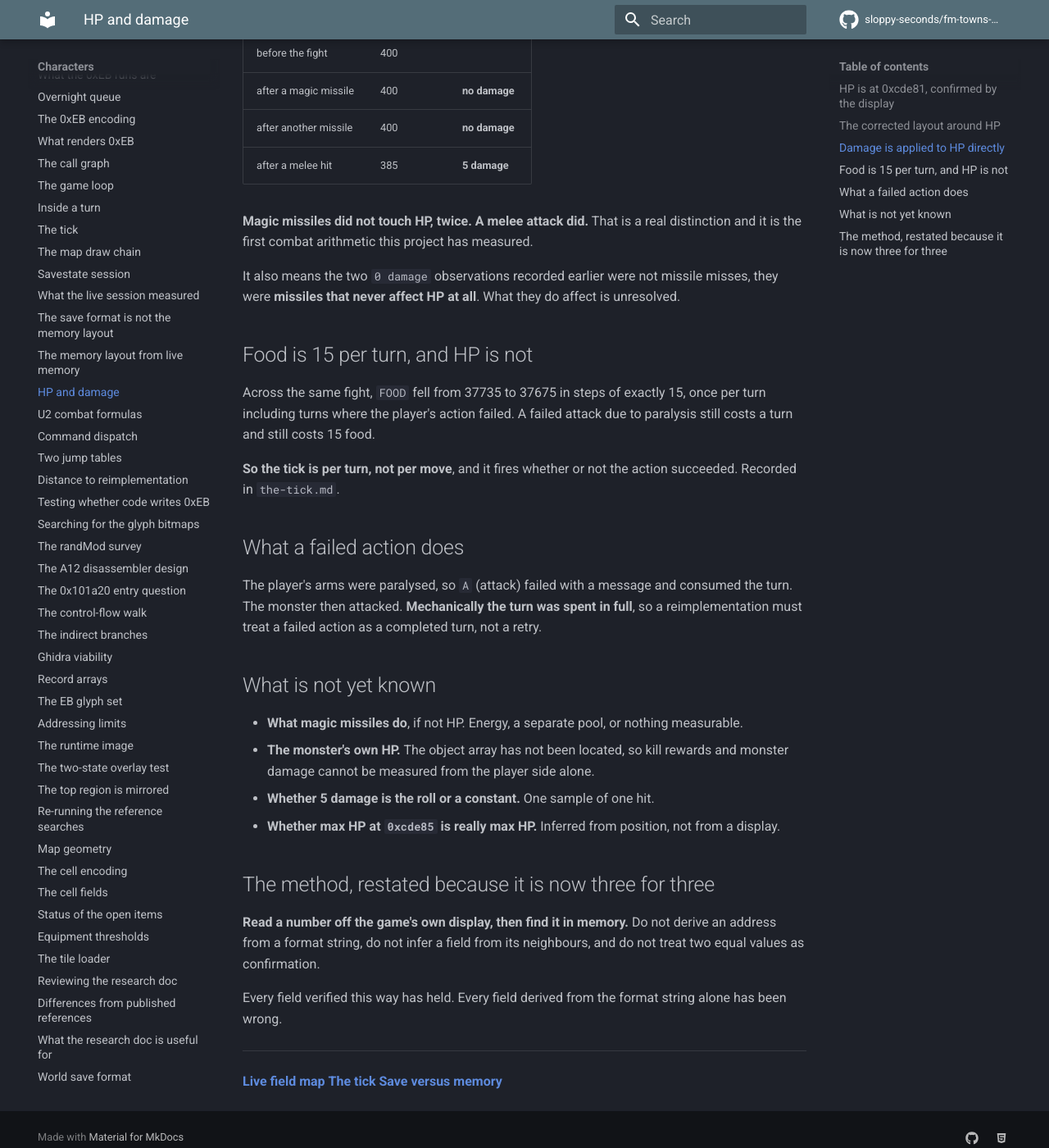
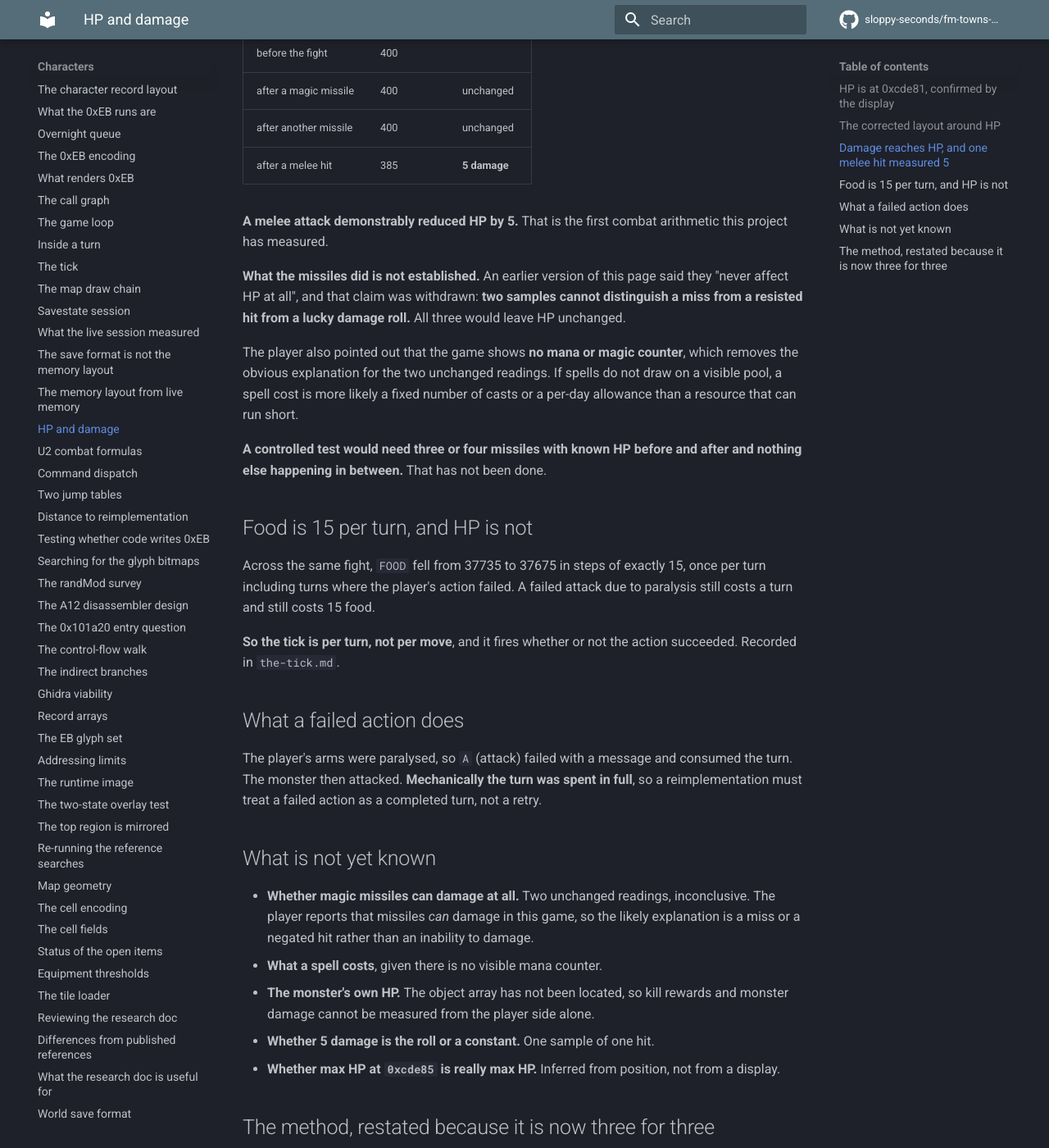
Before and after one commit to sloppy-seconds/fm-towns-ultima, an MkDocs documentation site: the page built from docs/hp-and-damage.md, in a window 1280 px wide and 1400 px high, scrolled down 1165 px. Shown: the whole window at 82% size. Built offline with MkDocs 1.6.1 and Material for MkDocs 9.7.7, drawn with Linux system fonts in a browser that asks for light colours; comment, search, counter and statistics services are not loaded; some of the changed text lies outside the part shown.

Commit message:
Withdraw a claim two samples could not support
I wrote that magic missiles "never affect HP at all". That was an overclaim from two observations, and the
player corrected it: missiles can damage in this game, so the likely explanation is a miss or a negated hit,
not an inability to damage.

Two unchanged HP readings cannot distinguish a miss from a resisted hit from a lucky damage roll. All three
look identical from the HP field alone. The page now says what was measured and what was not, and lists the
controlled test that would settle it: three or four missiles, known HP before and after, nothing else in
between.

Also recorded from the player: THERE IS NO VISIBLE MANA OR MAGIC COUNTER in the game. That removes the obvious
explanation for the unchanged readings and means "MAGIC" as a spell resource was my invention from the format
string, on a field I had already misread twice. If spells do not draw on a visible pool then the cost is more
likely a fixed number of casts or a per-day allowance.

The melee result stands: one hit, 400 to 385, five damage. That is measured, not inferred.

```diff
--- a/docs/hp-and-damage.md
+++ b/docs/hp-and-damage.md
@@ -39,20 +39,27 @@ Reading raw bytes rather than assumed dword boundaries:
 **Four fields verified against the game's own display**, which is the only method here that has not produced
 a wrong answer.
 
-## Damage is applied to HP directly
+## Damage reaches HP, and one melee hit measured 5
 
 | moment | HP | note |
 |---|---|---|
 | before the fight | 400 | |
-| after a magic missile | 400 | **no damage** |
-| after another missile | 400 | **no damage** |
+| after a magic missile | 400 | unchanged |
+| after another missile | 400 | unchanged |
 | after a melee hit | 385 | **5 damage** |
 
-**Magic missiles did not touch HP, twice. A melee attack did.** That is a real distinction and it is the first
-combat arithmetic this project has measured.
+**A melee attack demonstrably reduced HP by 5.** That is the first combat arithmetic this project has measured.
 
-It also means the two `0 damage` observations recorded earlier were not missile misses, they were **missiles
-that never affect HP at all**. What they do affect is unresolved.
+**What the missiles did is not established.** An earlier version of this page said they "never affect HP at
+all", and that claim was withdrawn: **two samples cannot distinguish a miss from a resisted hit from a lucky
+damage roll.** All three would leave HP unchanged.
+
+The player also pointed out that the game shows **no mana or magic counter**, which removes the obvious
+explanation for the two unchanged readings. If spells do not draw on a visible pool, a spell cost is more
+likely a fixed number of casts or a per-day allowance than a resource that can run short.
+
+**A controlled test would need three or four missiles with known HP before and after and nothing else
+happening in between.** That has not been done.
 
 ## Food is 15 per turn, and HP is not
 
@@ -70,7 +77,10 @@ a completed turn, not a retry.
 
 ## What is not yet known
 
-- **What magic missiles do**, if not HP. Energy, a separate pool, or nothing measurable.
+- **Whether magic missiles can damage at all.** Two unchanged readings, inconclusive. The player reports that
+  missiles *can* damage in this game, so the likely explanation is a miss or a negated hit rather than an
+  inability to damage.
+- **What a spell costs**, given there is no visible mana counter.
 - **The monster's own HP.** The object array has not been located, so kill rewards and monster damage cannot
   be measured from the player side alone.
 - **Whether 5 damage is the roll or a constant.** One sample of one hit.
```
